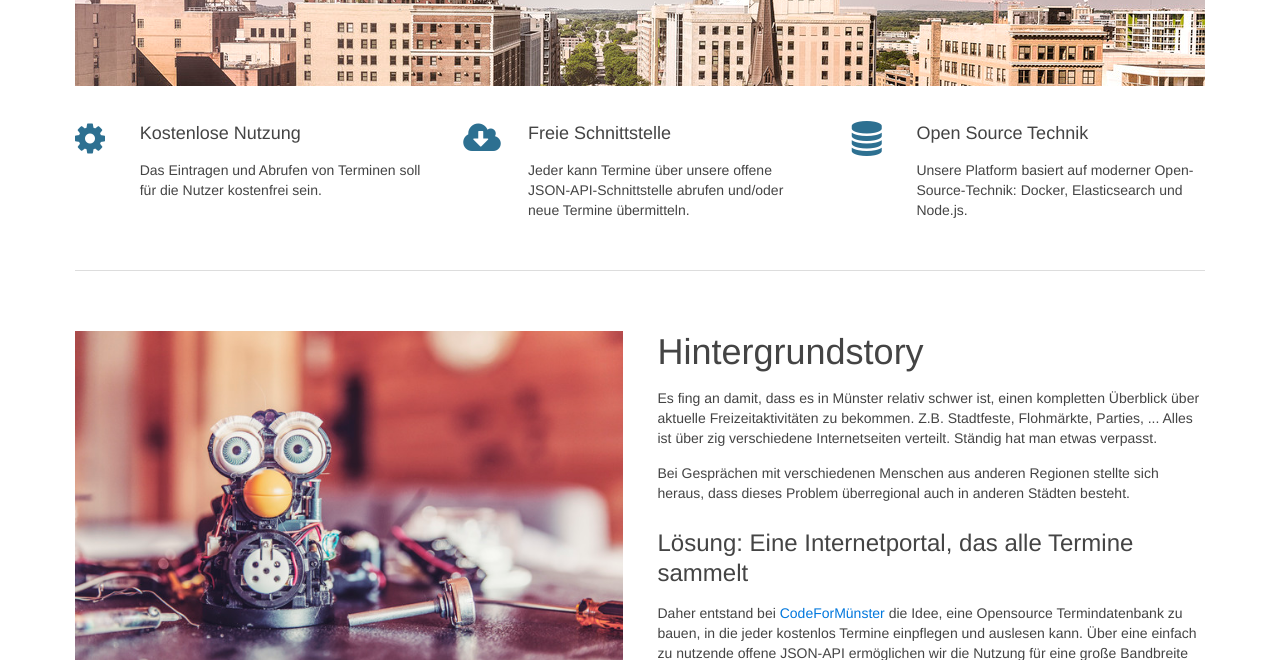
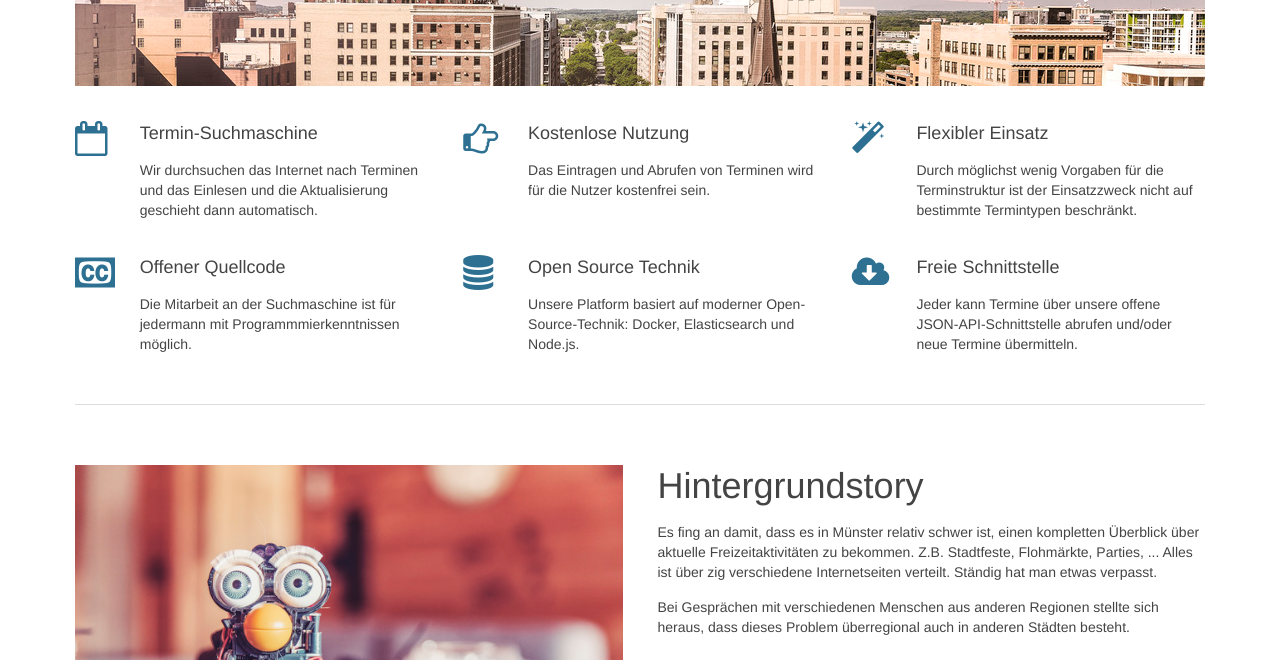
Before and after one commit to codeformuenster/open-events, a plain HTML site: page homepage/index.html in a window 1280 px wide. Shown: the part 469-1129 px from the top of the page. Drawn offline with nearby package versions, Linux system fonts and the light colour scheme.

Commit message:
update homepage information

```diff
--- a/homepage/index.html
+++ b/homepage/index.html
@@ -5,7 +5,7 @@
     <head>
         <meta charset="utf-8">
         <meta name="viewport" content="width=device-width, initial-scale=1">
-        <title>Open Events - Regionale Termine aus ganz Deutschland - kostenfrei - offen für alle - open source</title>
+        <title>Open Event Search Engine - OESE- Regionale Termine aus ganz Deutschland - kostenfrei - offen für alle - open source</title>
         <link rel="shortcut icon" href="images/favicon.ico" type="image/x-icon">
         <link rel="apple-touch-icon-precomposed" href="images/apple-touch-icon.png">
         <link rel="stylesheet" href="/uikit/css/uikit.min.css">
@@ -81,7 +81,7 @@
 
                     <div class="uk-vertical-align uk-text-center" style="background: url('/images/clock.jpg')100% 0 no-repeat; height: 450px;">
                         <div class="uk-vertical-align-middle uk-width-1-2">
-                            <h1 class="uk-heading-large"><i class="uk-icon-calendar-o uk-icon-large "></i> <br />Open Events</h1>
+                            <h1 class="uk-heading-large"><i class="uk-icon-calendar-o uk-icon-large "></i> <br />Open Event Search</h1>
                             <p class="uk-text-large"><b>Regionale Termine aus ganz Deutschland</b><br />kostenfrei - offen für alle - open source</p>
                         </div>
                     </div>
@@ -90,14 +90,15 @@
             </div>
 
             <div class="uk-grid" data-uk-grid-margin>
+
                 <div class="uk-width-medium-1-3">
                     <div class="uk-grid">
                         <div class="uk-width-1-6">
-                            <i class="uk-icon-cog uk-icon-large uk-text-primary"></i>
+                            <i class="uk-icon-calendar-o uk-icon-large uk-text-primary"></i>
                         </div>
                         <div class="uk-width-5-6">
-                            <h2 class="uk-h3">Kostenlose Nutzung</h2>
-                            <p>Das Eintragen und Abrufen von Terminen soll für die Nutzer kostenfrei sein. </p>
+                            <h2 class="uk-h3">Termin-Suchmaschine</h2>
+                            <p>Wir durchsuchen das Internet nach Terminen und das Einlesen und die Aktualisierung geschieht dann automatisch. </p>
                         </div>
                     </div>
                 </div>
@@ -105,11 +106,40 @@
                 <div class="uk-width-medium-1-3">
                     <div class="uk-grid">
                         <div class="uk-width-1-6">
-                            <i class="uk-icon-cloud-download uk-icon-large uk-text-primary"></i>
+                            <i class="uk-icon-hand-o-right uk-icon-large uk-text-primary"></i>
                         </div>
                         <div class="uk-width-5-6">
-                            <h2 class="uk-h3">Freie Schnittstelle</h2>
-                            <p>Jeder kann Termine über unsere offene JSON-API-Schnittstelle abrufen und/oder neue Termine übermitteln.</p>
+                            <h2 class="uk-h3">Kostenlose Nutzung</h2>
+                            <p>Das Eintragen und Abrufen von Terminen wird für die Nutzer kostenfrei sein. </p>
+                        </div>
+                    </div>
+                </div>
+
+                <div class="uk-width-medium-1-3">
+                    <div class="uk-grid">
+                        <div class="uk-width-1-6">
+                            <i class="uk-icon-magic uk-icon-large uk-text-primary"></i>
+                        </div>
+                        <div class="uk-width-5-6">
+                            <h2 class="uk-h3">Flexibler Einsatz</h2>
+                            <p>Durch möglichst wenig Vorgaben für die Terminstruktur ist der Einsatzzweck nicht auf bestimmte Termintypen beschränkt. </p>
+                        </div>
+                    </div>
+                </div>
+
+            </div>
+
+            <div class="uk-grid" data-uk-grid-margin>
+
+
+                <div class="uk-width-medium-1-3">
+                    <div class="uk-grid">
+                        <div class="uk-width-1-6">
+                            <i class="uk-icon-cc uk-icon-large uk-text-primary"></i>
+                        </div>
+                        <div class="uk-width-5-6">
+                            <h2 class="uk-h3">Offener Quellcode</h2>
+                            <p>Die Mitarbeit an der Suchmaschine ist für jedermann mit Programmmierkenntnissen möglich.</p>
                         </div>
                     </div>
                 </div>
@@ -122,6 +152,20 @@
                         <div class="uk-width-5-6">
                             <h2 class="uk-h3">Open Source Technik</h2>
                             <p>Unsere Platform basiert auf moderner Open-Source-Technik: Docker, Elasticsearch und Node.js.</p>
+                        </div>
+                    </div>
+                </div>
+
+
+
+                <div class="uk-width-medium-1-3">
+                    <div class="uk-grid">
+                        <div class="uk-width-1-6">
+                            <i class="uk-icon-cloud-download uk-icon-large uk-text-primary"></i>
+                        </div>
+                        <div class="uk-width-5-6">
+                            <h2 class="uk-h3">Freie Schnittstelle</h2>
+                            <p>Jeder kann Termine über unsere offene JSON-API-Schnittstelle abrufen und/oder neue Termine übermitteln.</p>
                         </div>
                     </div>
                 </div>
```
